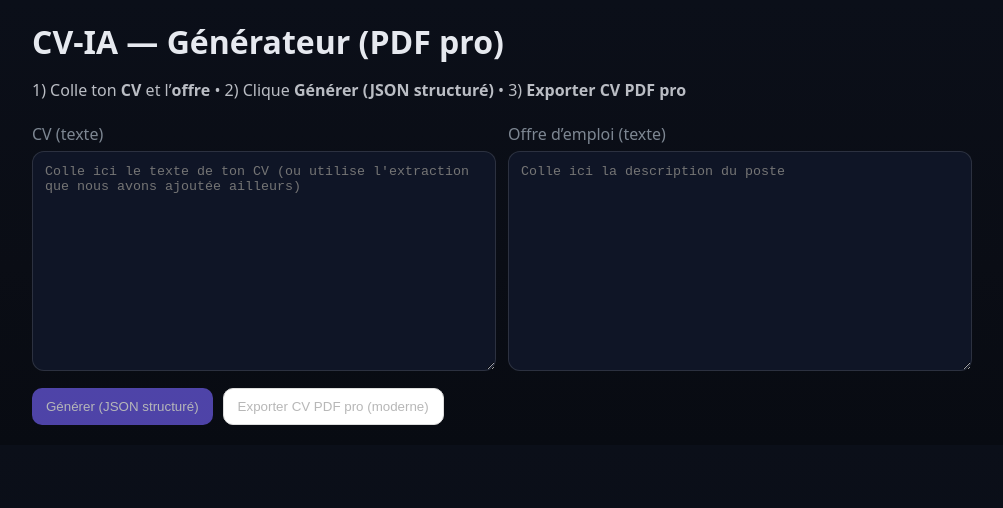
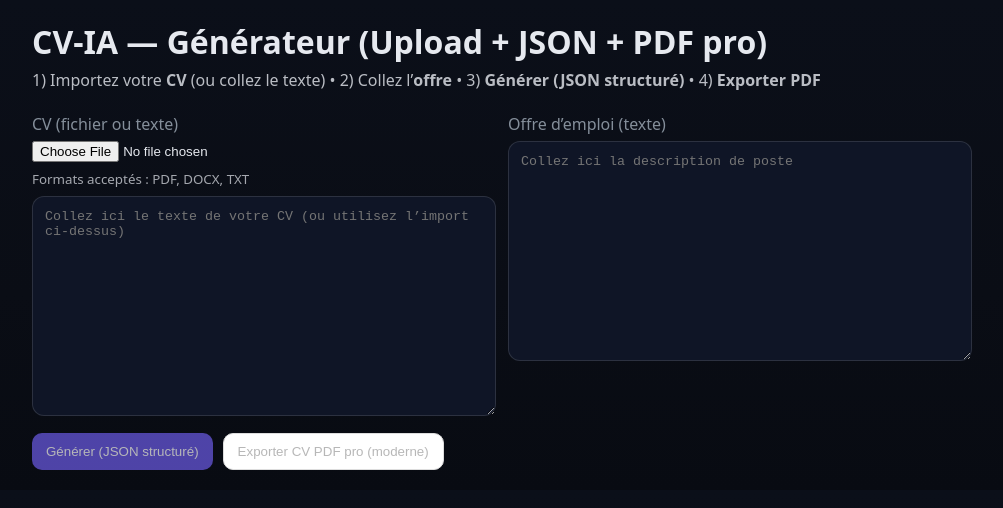
Before and after one commit to Gaillard77/cv-ia-rescue, a Next.js app: page / in a window 1280 px wide. Shown: the top 508 px of the page, without its empty margins (138-1141 px from the left). Built offline with nearby package versions, Linux system fonts and the light colour scheme; what @react-pdf/renderer would draw is missing.

Commit message:
Update index.jsx

```diff
--- a/pages/index.jsx
+++ b/pages/index.jsx
@@ -1,21 +1,47 @@
 // pages/index.jsx
 import { useState } from "react";
 import { pdf } from "@react-pdf/renderer";
-import CVProModern from "../components/pdf/CVProModern"; // <-- chemin OK si tu as components/pdf/CVProModern.jsx
+import CVProModern from "../components/pdf/CVProModern"; // adapte le chemin si besoin
 
 export default function Home(){
-  // États
+  // États principaux
   const [cv, setCv] = useState("");           // texte du CV (collé ou extrait)
-  const [offre, setOffre] = useState("");     // texte de l’offre d’emploi
+  const [offre, setOffre] = useState("");     // texte de l’offre
   const [outJSON, setOutJSON] = useState(null); // résultat structuré de /api/generate-json
   const [loading, setLoading] = useState(false);
   const [err, setErr] = useState(null);
+  const [extracting, setExtracting] = useState(false);
 
-  // Appelle l'API /api/generate-json et stocke le résultat dans outJSON
+  // --- utilitaires upload ---
+  function toBase64(buf){
+    let binary=""; const bytes=new Uint8Array(buf);
+    for(let i=0;i<bytes.byteLength;i++) binary+=String.fromCharCode(bytes[i]);
+    return typeof btoa !== "undefined" ? btoa(binary) : Buffer.from(binary,"binary").toString("base64");
+  }
+
+  async function onFile(e){
+    const f = e.target.files?.[0]; if(!f) return;
+    setErr(null); setExtracting(true);
+    try{
+      const buf = await f.arrayBuffer();
+      const r = await fetch("/api/extract", {
+        method: "POST",
+        headers: {"Content-Type":"application/json"},
+        body: JSON.stringify({ fileName: f.name, fileBase64: toBase64(buf) })
+      });
+      const data = await r.json();
+      if(!r.ok) throw new Error(data?.error || "Extraction échouée");
+      setCv(data.text); // ✅ remplit automatiquement le textarea CV
+    }catch(e){
+      setErr(e.message || "Erreur d'extraction");
+    }finally{
+      setExtracting(false);
+    }
+  }
+
+  // --- génération PRO (JSON structuré) ---
   async function generatePro(){
-    setLoading(true);
-    setErr(null);
-    setOutJSON(null);
+    setLoading(true); setErr(null); setOutJSON(null);
     try{
       const r = await fetch("/api/generate-json", {
         method: "POST",
@@ -24,7 +50,7 @@ export default function Home(){
       });
       const data = await r.json();
       if(!r.ok) throw new Error(data?.error || "Erreur serveur");
-      setOutJSON(data); // ✅ garde le JSON (profile, skills, experiences, education, letter, checklist, score)
+      setOutJSON(data);  // ✅ garde profile, skills, experiences, education, letter, checklist, score
     }catch(e){
       setErr(e.message || "Erreur");
     }finally{
@@ -32,7 +58,7 @@ export default function Home(){
     }
   }
 
-  // Exporte un PDF "CV moderne" à partir de outJSON et du composant PDF
+  // --- export PDF pro (moderne) ---
   async function exportCVPro(){
     if(!outJSON) return;
     const blob = await pdf(
@@ -47,38 +73,41 @@ export default function Home(){
     ).toBlob();
     const url = URL.createObjectURL(blob);
     const a = document.createElement("a");
-    a.href = url;
-    a.download = "CV_modern.pdf";
-    a.click();
+    a.href = url; a.download = "CV_modern.pdf"; a.click();
     URL.revokeObjectURL(url);
   }
 
   return (
     <main style={{fontFamily:"system-ui", padding:20, maxWidth:980, margin:"0 auto"}}>
-      <h1 style={{margin:0}}>CV-IA — Générateur (PDF pro)</h1>
-      <p style={{opacity:.8}}>
-        1) Colle ton <b>CV</b> et l’<b>offre</b> • 2) Clique <b>Générer (JSON structuré)</b> • 3) <b>Exporter CV PDF pro</b>
+      <h1 style={{margin:0}}>CV-IA — Générateur (Upload + JSON + PDF pro)</h1>
+      <p style={{opacity:.8, marginTop:6}}>
+        1) Importez votre <b>CV</b> (ou collez le texte) • 2) Collez l’<b>offre</b> • 3) <b>Générer (JSON structuré)</b> • 4) <b>Exporter PDF</b>
       </p>
 
       {/* Entrées */}
-      <div style={{display:"grid", gridTemplateColumns:"1fr 1fr", gap:12}}>
+      <div style={{display:"grid", gridTemplateColumns:"1fr 1fr", gap:12, alignItems:"start"}}>
         <div>
-          <label style={{display:"block", marginBottom:6, opacity:.8}}>CV (texte)</label>
+          <label style={{display:"block", marginBottom:6, opacity:.85}}>CV (fichier ou texte)</label>
+          <input type="file" accept=".pdf,.docx,.txt" onChange={onFile} style={{marginBottom:8}} />
+          <small style={{display:"block", marginBottom:8, opacity:.7}}>
+            {extracting ? "Extraction en cours..." : "Formats acceptés : PDF, DOCX, TXT"}
+          </small>
           <textarea
             rows={12}
             value={cv}
             onChange={e=>setCv(e.target.value)}
-            placeholder="Colle ici le texte de ton CV (ou utilise l'extraction que nous avons ajoutée ailleurs)"
+            placeholder="Collez ici le texte de votre CV (ou utilisez l’import ci-dessus)"
             style={{width:"100%"}}
           />
         </div>
+
         <div>
-          <label style={{display:"block", marginBottom:6, opacity:.8}}>Offre d’emploi (texte)</label>
+          <label style={{display:"block", marginBottom:6, opacity:.85}}>Offre d’emploi (texte)</label>
           <textarea
             rows={12}
             value={offre}
             onChange={e=>setOffre(e.target.value)}
-            placeholder="Colle ici la description du poste"
+            placeholder="Collez ici la description de poste"
             style={{width:"100%"}}
           />
         </div>
@@ -106,7 +135,7 @@ export default function Home(){
       {/* Erreur */}
       {err && <p style={{color:"crimson", marginTop:8}}>❌ {err}</p>}
 
-      {/* Aperçu JSON (utile pour débug / vérifier les champs) */}
+      {/* Aperçu du JSON (utile pour vérifier les champs) */}
       {outJSON && (
         <section style={{marginTop:16}}>
           <h2 style={{marginBottom:6}}>Données structurées (aperçu)</h2>
@@ -114,7 +143,7 @@ export default function Home(){
             {JSON.stringify(outJSON, null, 2)}
           </pre>
           <p style={{opacity:.75, marginTop:6}}>
-            Astuce : tu peux enrichir <code>outJSON</code> (ex. <code>languages</code>, <code>hobbies</code>, <code>profile.photoUrl</code>) avant l’export.
+            Astuce : vous pouvez enrichir <code>languages</code>, <code>hobbies</code> ou <code>profile.photoUrl</code> avant l’export.
           </p>
         </section>
       )}
```
